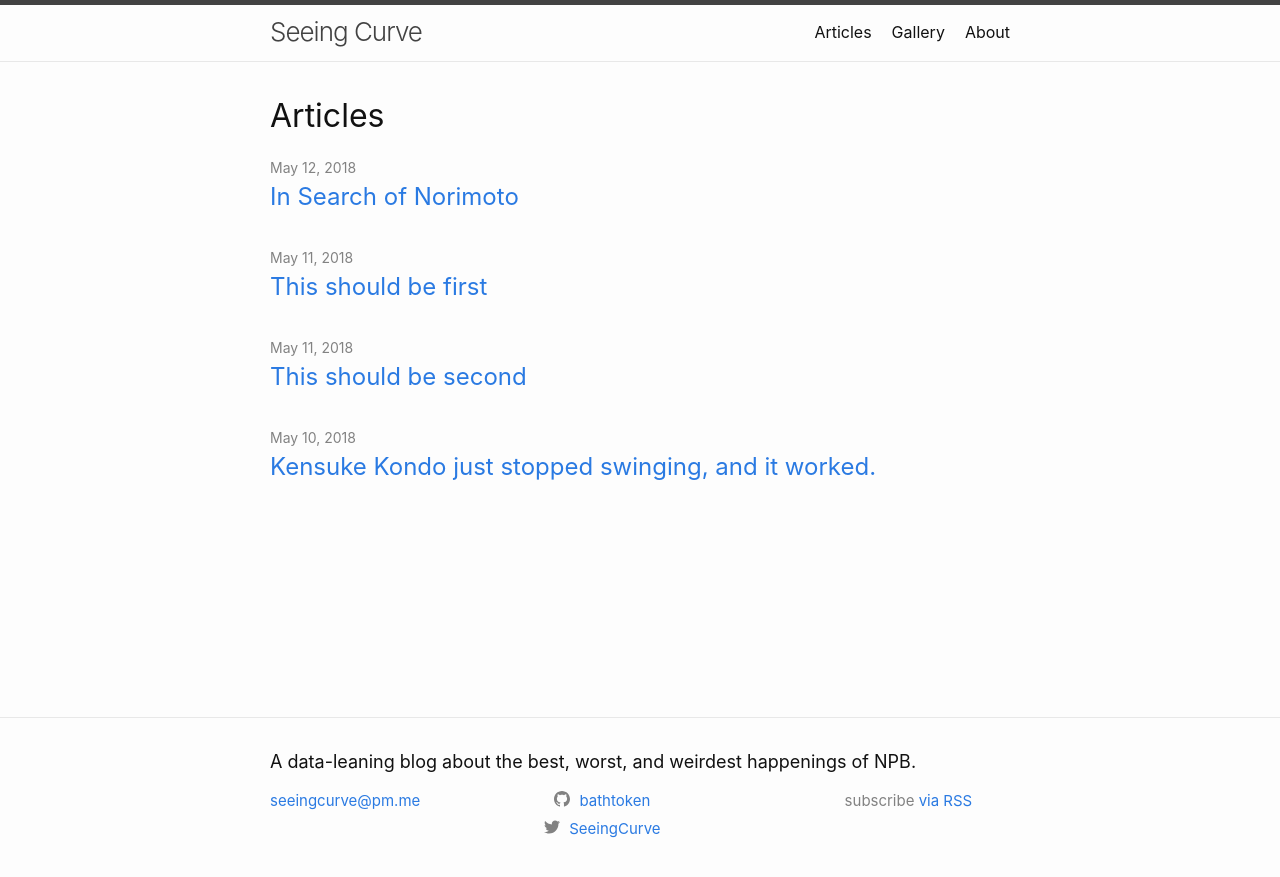
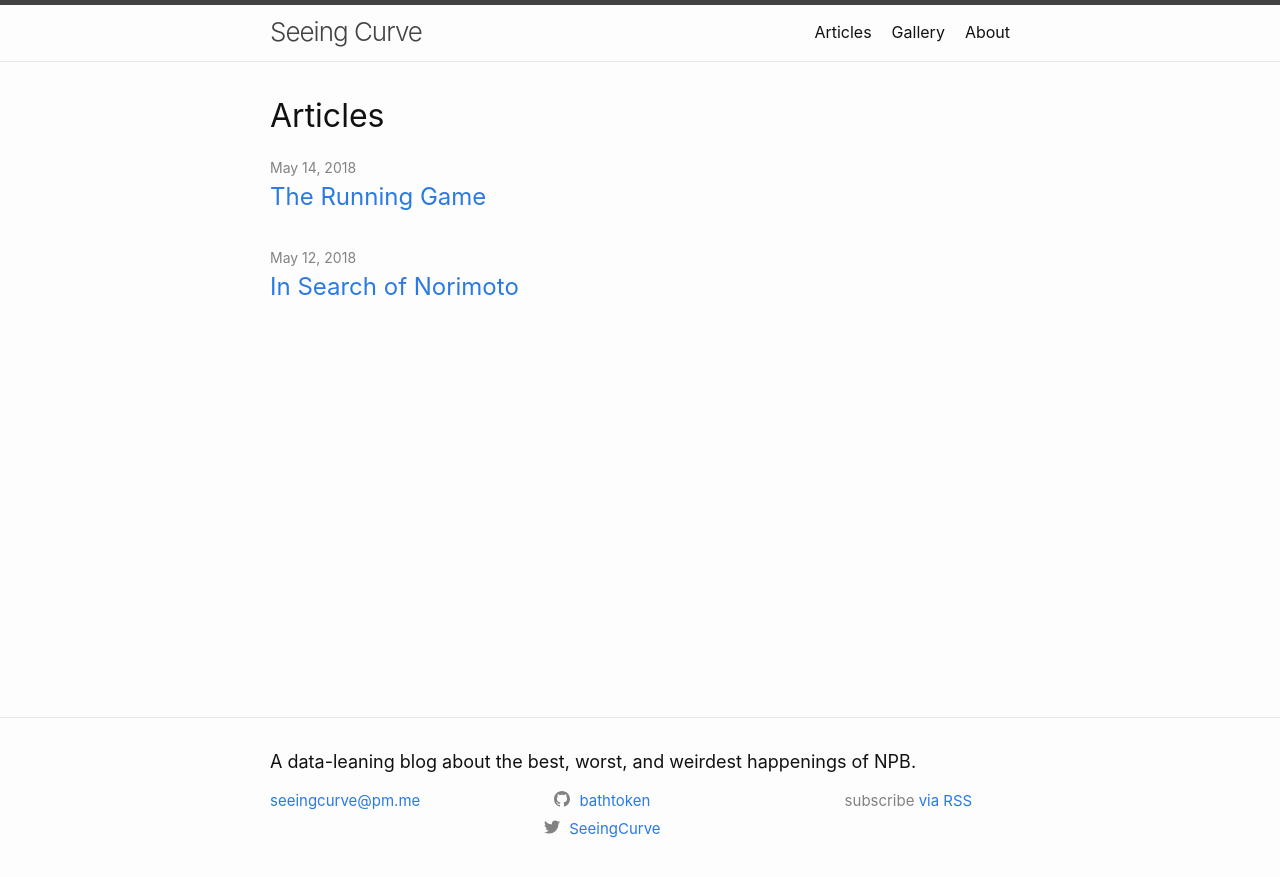
Before and after one commit to bathtoken/seeingcurve, a Jekyll site: the page built from Tabs/1takes.md, in a window 1280 px wide. Shown: the top 877 px of the page. Built offline with Jekyll 4.4.1, drawn with Linux system fonts in a browser that asks for light colours.

Commit message:
add running game take

```diff
--- a/_posts/2018-05-10-kondo-swing-rate.md
+++ /dev/null
@@ -1,25 +0,0 @@
----
-layout: post
-title:  "Kensuke Kondo just stopped swinging, and it worked."
-date:   2018-05-10 21:16:42 +0100
-categories: article
----
-
-
-# No one is walking quite like Hokkaido's Kondo.
-
-<br>
-
-<p> Among qualified batters...</p>
-
-<div><iframe align = "center" width = "600" height = "400" src="https://public.tableau.com/views/Kondoswing2018/Swing?:embed=y&:display_count=yes&publish=yes"></iframe></div>
-
-<br>
-
-<p>
-Will this text appear?
-</p>
-
-<p>
-Will the footer appear?
-</p>
--- a/_posts/2018-05-11-test-post-1.md
+++ /dev/null
@@ -1,6 +0,0 @@
----
-layout: post
-title:  "This should be first"
-date:   2018-05-11 11:16:42 +0100
-categories: article
----
--- a/_posts/2018-05-11-test-post-2.md
+++ /dev/null
@@ -1,6 +0,0 @@
----
-layout: post
-title:  "This should be second"
-date:   2018-05-11 10:16:42 +0100
-categories: article
----
```
Also changed, not shown: _layouts/home.html (+1 -21 lines), _posts/2018-05-13-the-running-game.md (added, +59 -0 lines).
